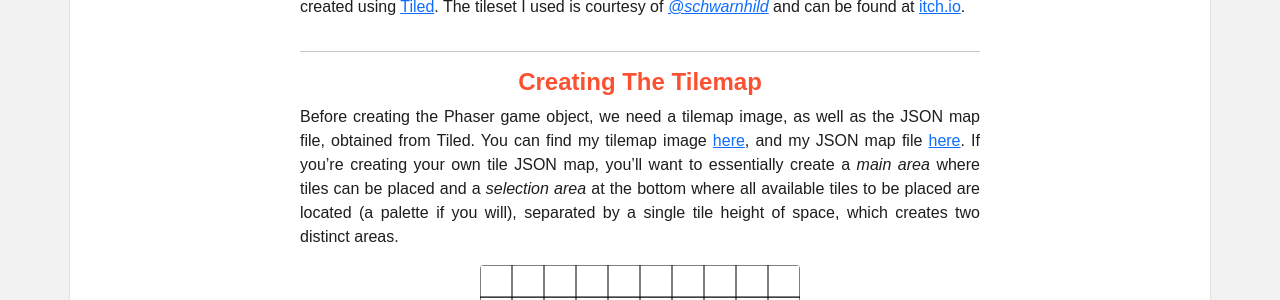
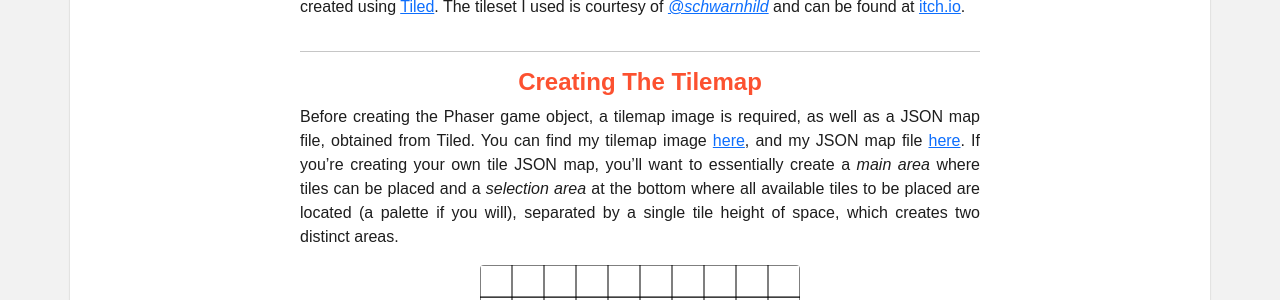
Before and after one commit to onemandan/onemandan.github.io, a Jekyll site: the page built from _posts/2023-02-12-tilemap-editor.md, in a window 1280 px wide and 1400 px high, scrolled down 1113 px. Shown: the part 152-452 px from the top of the window. Built offline with Jekyll 4.4.1, drawn with Linux system fonts in a browser that asks for light colours; some web fonts are replaced; some of the changed text lies outside the part shown.

Commit message:
Updated post: Phaser Tilemap Editor
Minor grammatical changes

```diff
--- a/_posts/2023-02-12-tilemap-editor.md
+++ b/_posts/2023-02-12-tilemap-editor.md
@@ -24,7 +24,7 @@
 
 #### Creating The Tilemap
 
-Before creating the Phaser game object, we need a tilemap image, as well as the JSON map file, obtained from Tiled.  You can find my tilemap image [here](/assets/projects/tilemap-editor/resources/tileset.png), and my JSON map file [here](/assets/projects/tilemap-editor/resources/tilemap.json).  If you're creating your own tile JSON map, you'll want to essentially create a *main area* where tiles can be placed and a *selection area* at the bottom where all available tiles to be placed are located (a palette if you will), separated by a single tile height of space, which creates two distinct areas.
+Before creating the Phaser game object, a tilemap image is required, as well as a JSON map file, obtained from Tiled.  You can find my tilemap image [here](/assets/projects/tilemap-editor/resources/tileset.png), and my JSON map file [here](/assets/projects/tilemap-editor/resources/tilemap.json).  If you're creating your own tile JSON map, you'll want to essentially create a *main area* where tiles can be placed and a *selection area* at the bottom where all available tiles to be placed are located (a palette if you will), separated by a single tile height of space, which creates two distinct areas.
 
 <figure>
     <img class="rounded" src="/assets/images/posts/{{ page.title }}/img1.png" alt="Tilemap layout">
@@ -35,7 +35,7 @@
 
 <script src="https://gist.github.com/onemandan/dd6ad147454b972f12b5465c92011fad.js"></script>
 
-This will leave you with a lovely black box corresponding to the config <code>width</code> and <code>height</code> properties. To actually load the tilemap, it needs to be initialised within the <code>create()</code> function.  Add a <code>_map</code> global variable and make the necessary calls to load the tilemap from the preloaded map key, and the tile layer utilising the preloaded tileset.
+This will create a lovely black box corresponding to the config <code>width</code> and <code>height</code> properties. To actually load the tilemap, it needs to be initialised within the <code>create()</code> function.  Add a <code>_map</code> global variable and make the necessary calls to load the tilemap from the preloaded map key, and the tile layer utilising the preloaded tileset.
 
 <script src="https://gist.github.com/onemandan/db8f3ca05434dfdc5a209e9960f5667d.js"></script>
 
```
